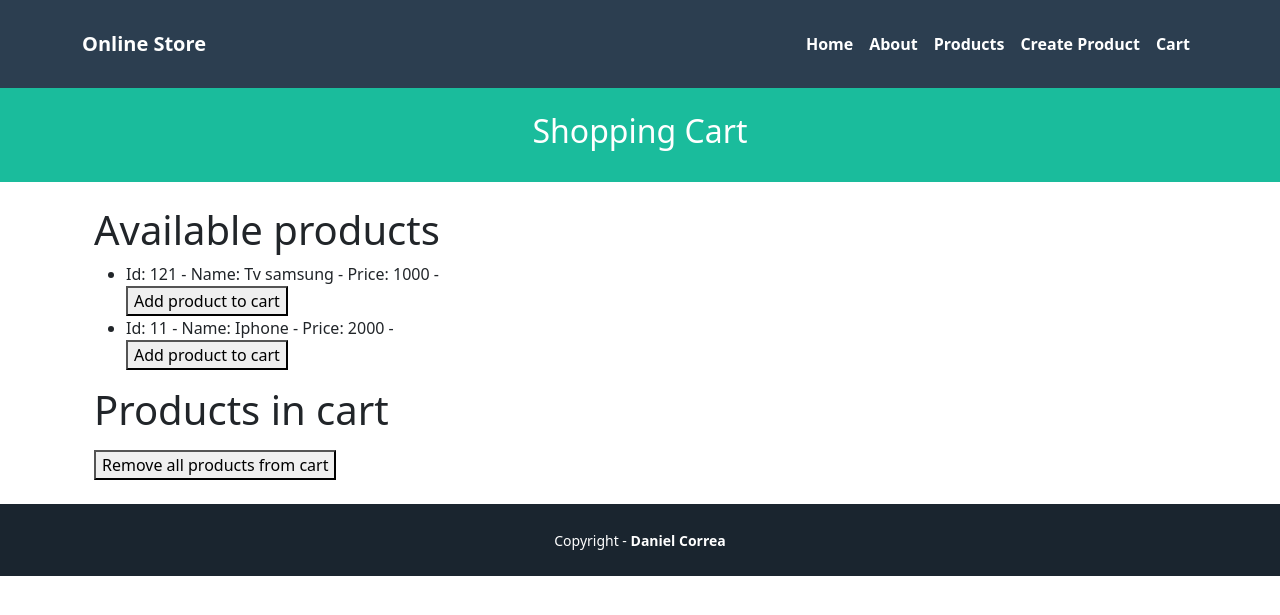
After one commit to AndruQuiroz/DjangoTutorials, a Django app: page /cart/ in a window 1280 px wide. The commit adds this page. Shown: the top 615 px of the page. Run offline with Django 5.2, Linux system fonts and the light colour scheme.

Commit message:
Tutorial 3 completado

```diff
--- a/helloworld_project/settings.py
+++ b/helloworld_project/settings.py
@@ -11,6 +11,7 @@ https://docs.djangoproject.com/en/5.2/ref/settings/
 """
 
 from pathlib import Path
+import os
 
 # Build paths inside the project like this: BASE_DIR / 'subdir'.
 BASE_DIR = Path(__file__).resolve().parent.parent
@@ -121,3 +122,8 @@ STATIC_URL = 'static/'
 # https://docs.djangoproject.com/en/5.2/ref/settings/#default-auto-field
 
 DEFAULT_AUTO_FIELD = 'django.db.models.BigAutoField'
+
+# Configuración de archivos Media
+MEDIA_URL = '/media/'
+MEDIA_ROOT = os.path.join(BASE_DIR, 'media')
+IMAGE_STORAGE_CLASS = 'pages.utils.ImageLocalStorage'
--- a/helloworld_project/urls.py
+++ b/helloworld_project/urls.py
@@ -15,9 +15,16 @@ Including another URLconf
     2. Add a URL to urlpatterns:  path('blog/', include('blog.urls'))
 """
 from django.contrib import admin
-from django.urls import path, include # Modificado
+from django.contrib import admin
+from django.urls import path, include
+from django.conf import settings # Añadir import
+from django.conf.urls.static import static # Añadir import
 
 urlpatterns = [
     path('admin/', admin.site.urls),
     path("", include('pages.urls')),
+    # path('accounts/', include('accounts.urls')), # Esta línea del PDF no aplica a nuestro proyecto
 ]
+
+if settings.DEBUG:
+    urlpatterns += static(settings.MEDIA_URL, document_root=settings.MEDIA_ROOT)
--- a/pages/apps.py
+++ b/pages/apps.py
@@ -1,6 +1,10 @@
 from django.apps import AppConfig
-
+from django.utils.module_loading import import_string
+from django.conf import settings
 
 class PagesConfig(AppConfig):
     default_auto_field = 'django.db.models.BigAutoField'
     name = 'pages'
+
+    def ready(self):
+        ImageStorageClass = import_string(settings.IMAGE_STORAGE_CLASS)
--- /dev/null
+++ b/pages/templates/cart/index.html
@@ -0,0 +1,43 @@
+{% extends 'pages/base.html' %}
+{% block title %} {{title}} {% endblock %}
+{% block header_title %} {{subtitle}} {% endblock %}
+{% block content %}
+<div class="container">
+  <div class="row justify-content-center">
+    <div class="col-md-12">
+      <h1>Available products</h1>
+      <ul>
+        {% for key, product in products.items %}
+        <li>
+          Id: {{ key }} -
+          Name: {{ product.name }} -
+          Price: {{ product.price }} -
+          <form method="post" action="{% url 'cart_add' key %}">
+            {% csrf_token %}
+            <button type="submit">Add product to cart</button>
+          </form>
+        </li>
+        {% endfor %}
+      </ul>
+    </div>
+  </div>
+  <div class="row justify-content-center">
+    <div class="col-md-12">
+      <h1>Products in cart</h1>
+      <ul>
+        {% for key, product in cart_products.items %}
+        <li>
+          Id: {{ key }} -
+          Name: {{ product.name }} -
+          Price: {{ product.price }}
+        </li>
+        {% endfor %}
+      </ul>
+      <form method="post" action="{% url 'cart_removeAll' %}">
+        {% csrf_token %}
+        <button type="submit">Remove all products from cart</button>
+      </form>
+    </div>
+  </div>
+</div>
+{% endblock %}
--- a/pages/templates/pages/base.html
+++ b/pages/templates/pages/base.html
@@ -11,14 +11,17 @@
 <body>
   <nav class="navbar navbar-expand-lg navbar-dark bg-secondary py-4">
     <div class="container">
-      <a class="navbar-brand" href="#">Online Store</a>
+      <a class="navbar-brand" href="{% url 'home' %}">Online Store</a>
       <button class="navbar-toggler" type="button" data-bs-toggle="collapse" data-bs-target="#navbarNavAltMarkup" aria-controls="navbarNavAltMarkup" aria-expanded="false" aria-label="Toggle navigation">
         <span class="navbar-toggler-icon"></span>
       </button>
       <div class="collapse navbar-collapse" id="navbarNavAltMarkup">
         <div class="navbar-nav ms-auto">
-          <a class="nav-link active" href="#">Home</a>
-          <a class="nav-link active" href="#">About</a>
+          <a class="nav-link active" href="{% url 'home' %}">Home</a>
+          <a class="nav-link active" href="{% url 'about' %}">About</a>
+          <a class="nav-link active" href="{% url 'index' %}">Products</a>
+          <a class="nav-link active" href="{% url 'form' %}">Create Product</a>
+          <a class="nav-link active" href="{% url 'cart_index' %}">Cart</a>
         </div>
       </div>
     </div>
@@ -35,7 +38,7 @@
   <div class="copyright py-4 text-center text-white">
     <div class="container">
       <small>
-        Copyright - <a class="text-reset fw-bold text-decoration-none" target="_blank" href="https://twitter.com/danielgarax">
+        Copyright - <a class="text-reset fw-bold text-decoration-none" target="\_blank" href="https://twitter.com/danielgarax">
           Daniel Correa
         </a>
       </small>
--- a/pages/urls.py
+++ b/pages/urls.py
@@ -1,10 +1,19 @@
 from django.urls import path
-from .views import HomePageView, AboutPageView, ProductIndexView, ProductShowView, ProductCreateView # Modificado
+from .views import HomePageView, AboutPageView, ProductIndexView, ProductShowView, ProductCreateView, CartView, CartRemoveAllView, ImageViewFactory, ImageViewNoDI
+from .utils import ImageLocalStorage
 
 urlpatterns = [
     path("", HomePageView.as_view(), name='home'),
     path('about/', AboutPageView.as_view(), name='about'),
     path('products/', ProductIndexView.as_view(), name='index'),
-    path('products/create', ProductCreateView.as_view(), name='form'), # Añadido
+    path('products/create', ProductCreateView.as_view(), name='form'),
     path('products/<str:id>', ProductShowView.as_view(), name='show'),
+    path('cart/', CartView.as_view(), name='cart_index'),
+    path('cart/add/<str:product_id>', CartView.as_view(), name='cart_add'),
+    path('cart/removeAll', CartRemoveAllView.as_view(), name='cart_removeAll'),
+    path('cart/removeAll', CartRemoveAllView.as_view(), name='cart_removeAll'),
+    path('image/', ImageViewFactory(ImageLocalStorage()).as_view(), name='image_index'),
+    path('image/save', ImageViewFactory(ImageLocalStorage()).as_view(), name='image_save'),
+    path('imagenotdi/', ImageViewNoDI.as_view(), name='imagenodi_index'),
+    path('imagenotdi/save', ImageViewNoDI.as_view(), name='imagenodi_save'),
 ]
--- a/pages/views.py
+++ b/pages/views.py
@@ -1,9 +1,12 @@
 from django.shortcuts import render, redirect, get_object_or_404
-from django.http import HttpResponse
-from django.views.generic import TemplateView
+from django.views.generic import TemplateView, ListView
 from django.views import View
+from django.http import HttpResponseRedirect
+from django.urls import reverse
 from django import forms
+from django.core.exceptions import ValidationError
 from .models import Product
+from .utils import ImageLocalStorage
 # Create your views here.
 def homePageView(request):
     return HttpResponse('Hello World!')
@@ -33,7 +36,7 @@ class ProductIndexView(View):
         viewData = {}
         viewData["title"] = "Products - Online Store"
         viewData["subtitle"] = "List of products"
-        viewData["products"] = Product.objects.all() # <-- Cambio clave
+        viewData["products"] = Product.objects.all()
         return render(request, self.template_name, viewData)
 
 class ProductShowView(View):
@@ -80,11 +83,74 @@ class ProductCreateView(View):
         form = ProductForm(request.POST)
         if form.is_valid():
             form.save()
-            # El PDF sugiere 'product-created' pero esa ruta no existe.
-            # Redirigimos a la lista de productos que es más lógico.
             return redirect('index')
         else:
             viewData = {}
             viewData["title"] = "Create product"
             viewData["form"] = form
             return render(request, self.template_name, viewData)
+
+
+class CartView(View):
+    template_name = 'cart/index.html'
+
+    def get(self, request):
+        products = {}
+        products[121] = {'name': 'Tv samsung', 'price': '1000'}
+        products[11] = {'name': 'Iphone', 'price': '2000'}
+        cart_products = {}
+        cart_product_data = request.session.get('cart_product_data', {})
+
+        for key, product in products.items():
+            if str(key) in cart_product_data.keys():
+                cart_products[key] = product
+        view_data = {
+            'title': 'Cart - Online Store',
+            'subtitle': 'Shopping Cart',
+            'products': products,
+            'cart_products': cart_products
+        }
+        return render(request, self.template_name, view_data)
+
+    def post(self, request, product_id):
+        cart_product_data = request.session.get('cart_product_data', {})
+        cart_product_data[product_id] = product_id
+        request.session['cart_product_data'] = cart_product_data
+        return redirect('cart_index')
+
+class CartRemoveAllView(View):
+    def post(self, request):
+
+        if 'cart_product_data' in request.session:
+            del request.session['cart_product_data']
+        return redirect('cart_index')
+
+def ImageViewFactory(image_storage):
+    class ImageView(View):
+        template_name = 'images/index.html'
+
+        def get(self, request):
+            image_url = request.session.get('image_url', '')
+            # Corregido: El PDF pasaba un diccionario con sintaxis incorrecta
+            return render(request, self.template_name, {'image_url': image_url})
+
+        def post(self, request):
+            image_url = image_storage.store(request)
+            request.session['image_url'] = image_url
+            return redirect('image_index')
+
+    return ImageView
+
+class ImageViewNoDI(View):
+    template_name = 'imagesnotdi/index.html'
+
+    def get(self, request):
+        image_url = request.session.get('image_url', '')
+        return render(request, self.template_name, {'image_url': image_url})
+
+    def post(self, request):
+        image_storage = ImageLocalStorage() # <-- La dependencia se crea aquí directamente
+        image_url = image_storage.store(request)
+        request.session['image_url'] = image_url
+
+        return redirect('imagenodi_index')
```
Also changed, not shown: pages/interfaces.py (added, +7 -0 lines), pages/templates/images/index.html (added, +27 -0 lines), pages/templates/imagesnotdi/index.html (added, +27 -0 lines), pages/utils.py (added, +11 -0 lines), media/uploaded_images/Captura de pantalla 2025-09-02 105439.png (added), media/uploaded_images/Captura de pantalla 2025-09-03 131143.png (added).
